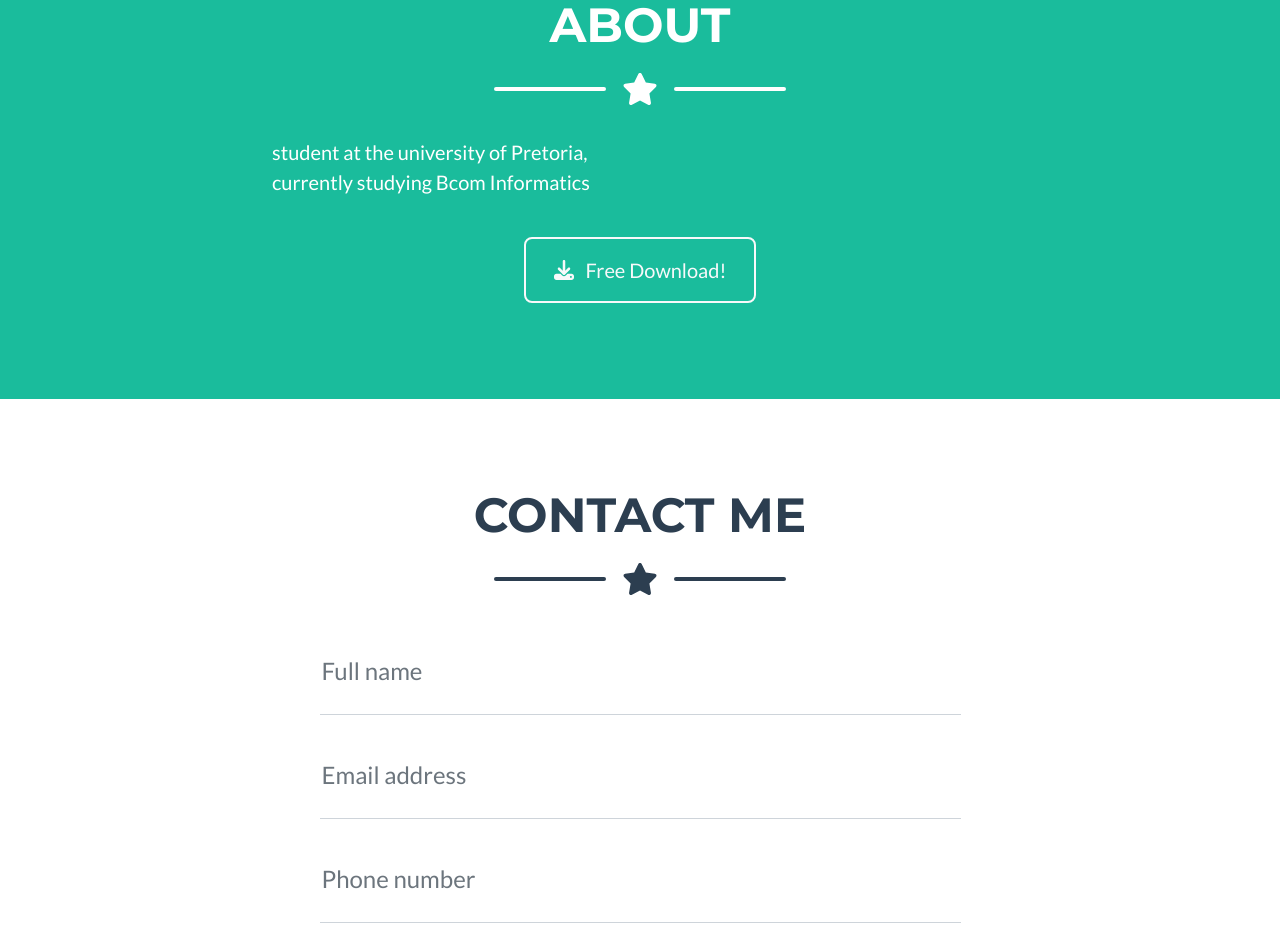
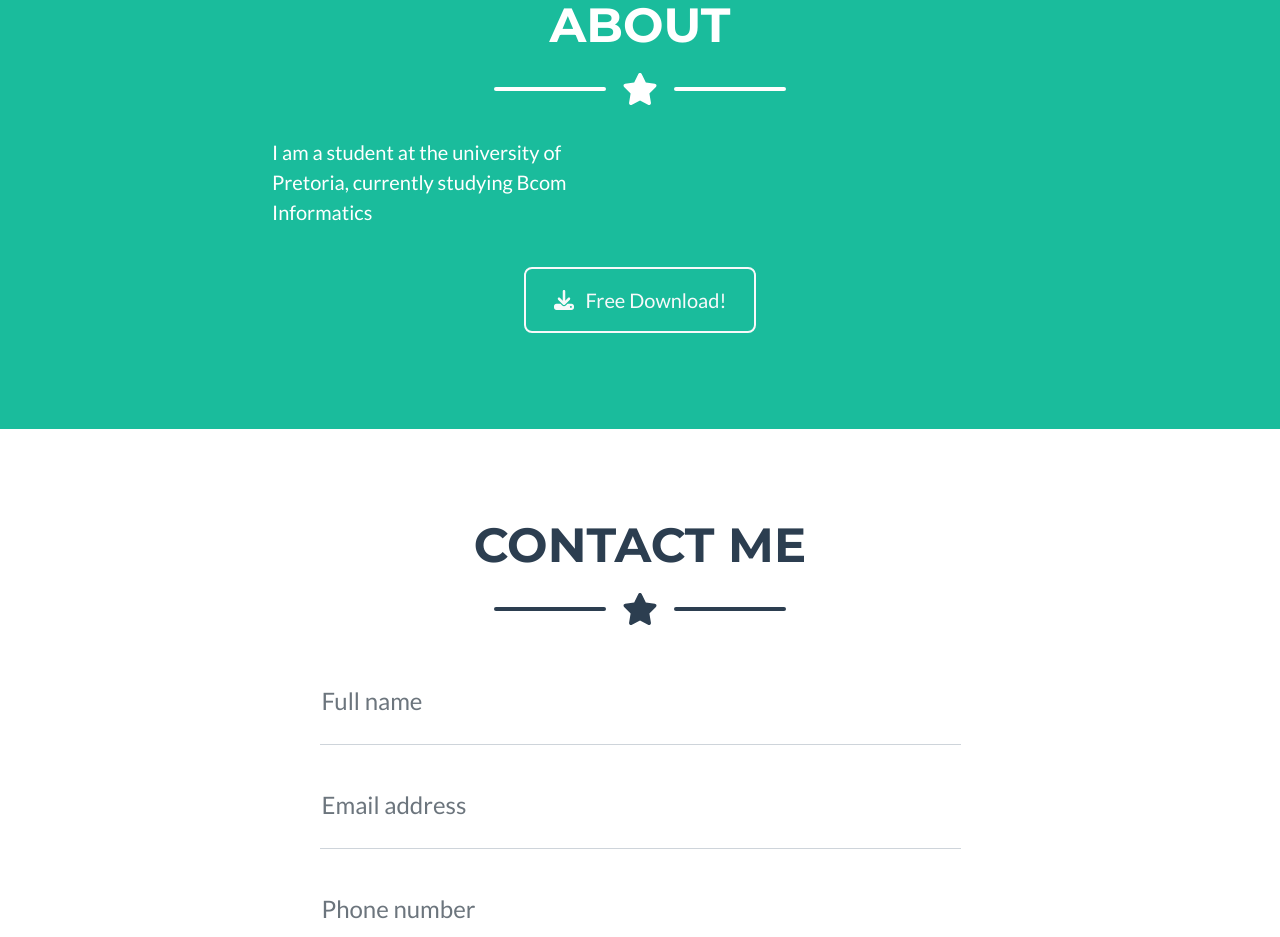
Before and after one commit to u19192372/u19192372.github.io, a plain HTML site: page index.html in a window 1280 px wide. Shown: the part 1760-2697 px from the top of the page. Drawn offline with nearby package versions, Linux system fonts and the light colour scheme.

Commit message:
Update index.html

```diff
--- a/index.html
+++ b/index.html
@@ -134,7 +134,7 @@
                 </div>
                 <!-- About Section Content-->
                 <div class="row">
-                    <div class="col-lg-4 ms-auto"><p class="lead"> student at the university of Pretoria, currently studying Bcom Informatics</p></div>
+                    <div class="col-lg-4 ms-auto"><p class="lead">I am a student at the university of Pretoria, currently studying Bcom Informatics</p></div>
                     <div class="col-lg-4 me-auto"><p class="lead"></p></div>
                 </div>
                 <!-- About Section Button-->
```
